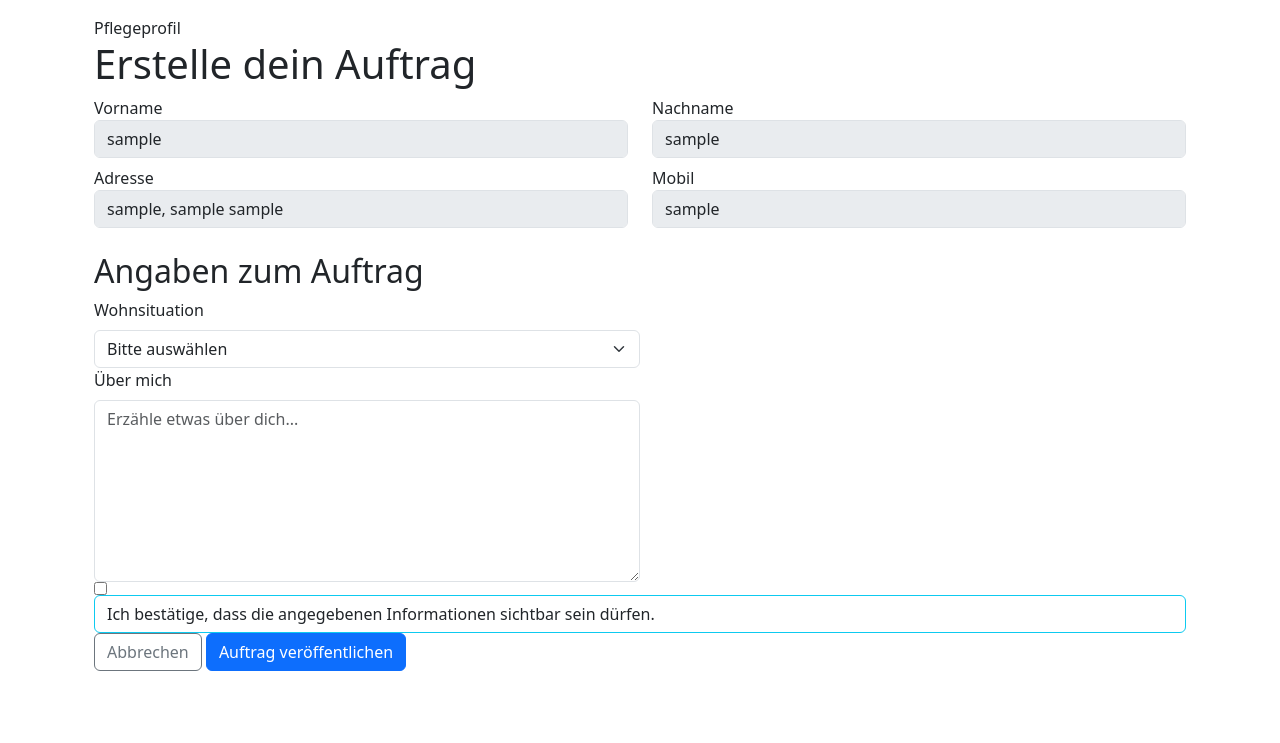
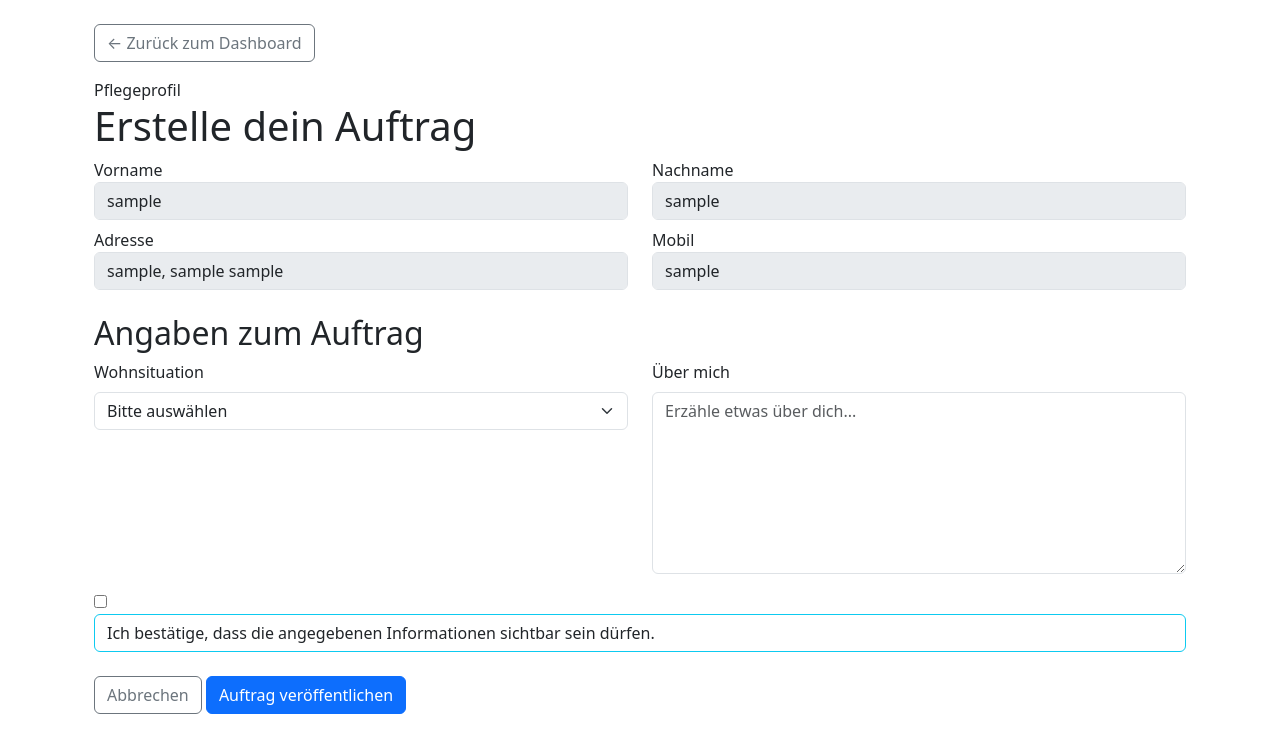
Before and after one commit to Yasin-Jewabreh/webapp, a Flask app: page /auftrag/erstellen in a window 1280 px wide. Shown: the part 57-800 px from the top of the page. Run offline with Flask 3, Linux system fonts and the light colour scheme; the visitor is signed in with stand-in values (Sample User, id 1); some libraries are stand-ins or nearby versions.

Commit message:
add back button for dashboard

```diff
--- a/templates/auftrag_erstellen.html
+++ b/templates/auftrag_erstellen.html
@@ -1,13 +1,15 @@
-<link href="https://cdn.jsdelivr.net/npm/bootstrap@5.3.2/dist/css/bootstrap.min.css" rel="stylesheet">
 {% extends "base.html" %}
 
 {% block TITLE %}Auftrag erstellen{% endblock %}
 
 {% block CONTENT %}
-<main class="profile-page">
+<main class="profile-page mt-4">
     <div class="container">
+        <a href="{{ url_for('dashboard') }}" class="btn btn-outline-secondary mb-3">
+            ← Zurück zum Dashboard
+        </a>
+
         <div class="profile-card">
-
             <div class="profile-header">
                 <span class="profile-label">Pflegeprofil</span>
                 <h1>Erstelle dein Auftrag</h1>
@@ -44,8 +46,10 @@
                         </div>
                     </div>
                 </div>
+
                 <h2>Angaben zum Auftrag</h2>
 
+                <div class="row mb-3">
                     <div class="col-md-6">
                         <div class="form-group">
                             {{ form.wohnsituation.label(class="form-label") }}
@@ -65,8 +69,9 @@
                             {% endif %}
                         </div>
                     </div>
+                </div>
 
-                <div class="form-group">
+                <div class="form-group mb-4">
                     {{ form.bestaetigung() }}
                     {{ form.bestaetigung.label(class="form-control border-info") }}
                     {% if form.bestaetigung.errors %}
@@ -79,7 +84,6 @@
                     {{ form.submit(class="btn btn-primary publish-button") }}
                 </div>
             </form>
-
         </div>
     </div>
 </main>
```
Lines whose indentation alone changed are shown as unchanged.
